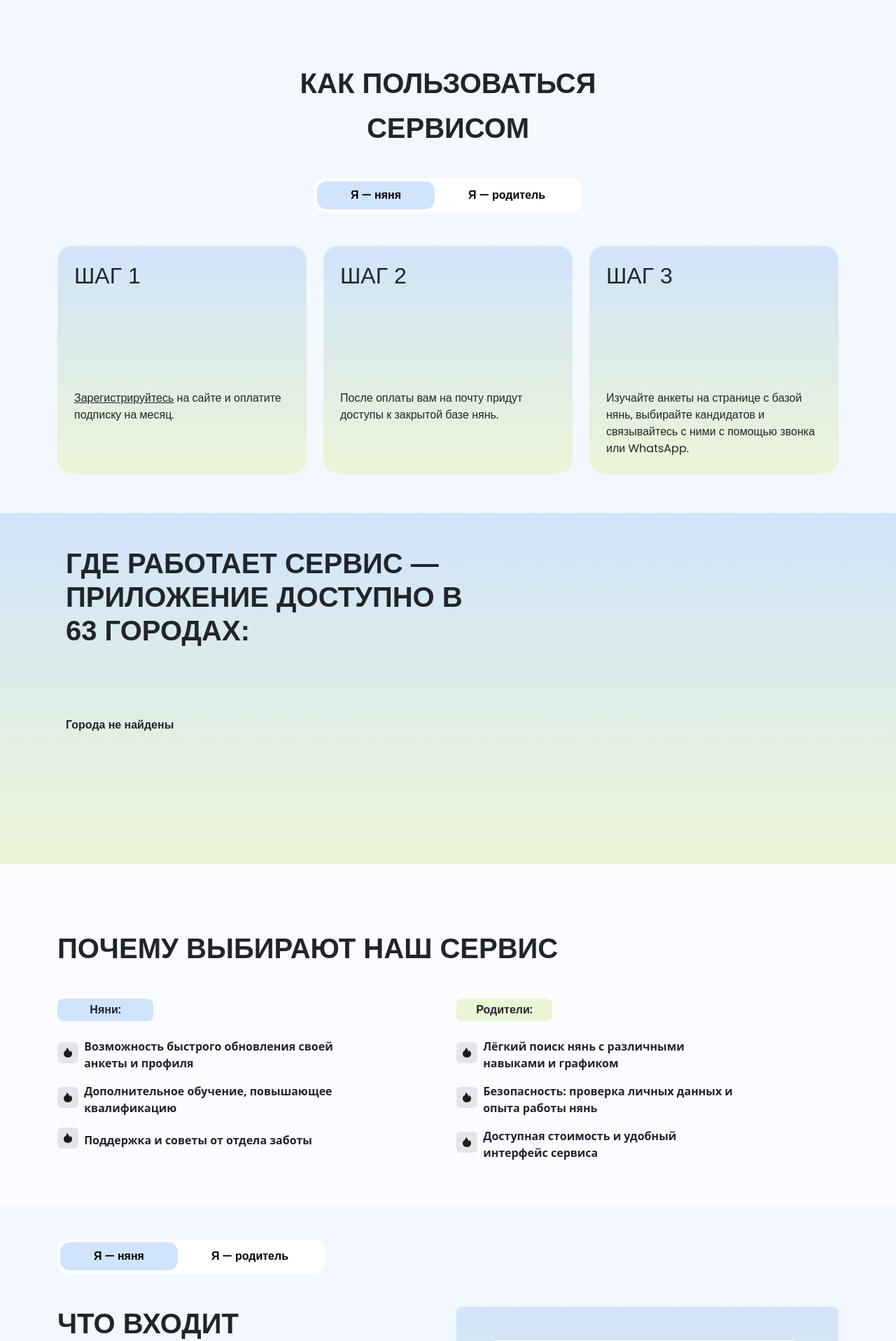
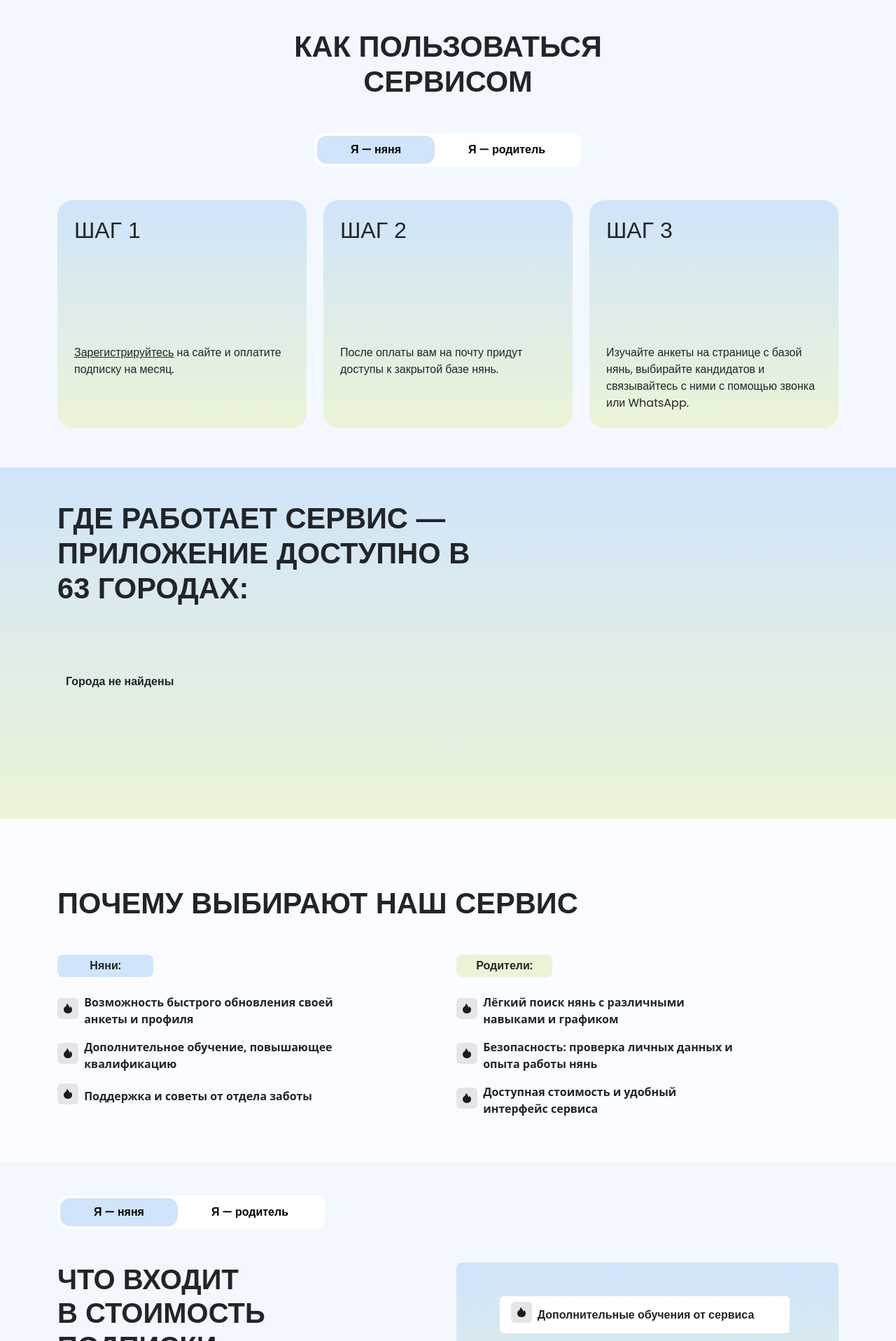
Before and after one commit to servicenanny/servicenanny, a Django app: page / in a window 1280 px wide. Shown: the part 824-2740 px from the top of the page at 70% size. Run offline with Django 5.2, Linux system fonts and the light colour scheme; data that the repository does not hold is empty; some libraries are stand-ins or nearby versions; some web fonts are replaced.

Commit message:
Stylization

```diff
--- a/apps/p_home/templates/home.html
+++ b/apps/p_home/templates/home.html
@@ -36,8 +36,8 @@
         {% include "header.html" with text_color='text-white' %}
         <div class="page-header-info px-2">
             <div class="m-auto w-lg-50 w-md-50 w-sm-100 w-100">
-                <h1 class="text-uppercase text-center text-white fs-lg-2 fs-md-5 fs-sm-6 fs-6">
-                    <strong class="page-header-title mursgothic">
+                <h1 class="text-uppercase text-center text-white">
+                    <strong>
                         <p class="mb-0">Сервис для поиска</p>
                         <p class="mb-0">опытных нянь</p>
                         <p class="mb-0">для вашего ребёнка</p>
@@ -66,12 +66,12 @@
 
     <div id="how-to-use">
         <div class="container py-5">
-            <h1 class="text-uppercase text-center my-5 mursgothic">
-                <strong>
-                    <p>Как пользоваться</p>
+            <strong class="mursgothic">
+                <h1 class="text-uppercase text-center my-5">
+                    <p class="mb-0">Как пользоваться</p>
                     <p>сервисом</p>
-                </strong>
-            </h1>
+                </h1>
+            </strong>
             <div class="justify-content-center d-flex">
                 <ul class="justify-content-center nav nav-pills nav-user-type-bg mb-5 p-1" id="pills-tab" role="tablist">
                     <li class="nav-item navbar-background" role="presentation">
@@ -177,10 +177,12 @@
         <div class="container">
             <div class="row">
                 <div class="col-lg-7 col-md-12 col-sm-12 col-12 row mb-5 mx-0">
-                    <div class="col-lg-12 col-md-6 col-sm-12 col-12">
-                        <h1 class="text-lg-start text-md-start text-sm-center text-center text-uppercase mursgothic">
-                            <strong>где работает сервис — приложение доступно в 63 городах:</strong>
-                        </h1>
+                    <div class="col-lg-12 col-md-6 col-sm-12 col-12 px-0">
+                        <strong class="mursgothic">
+                            <h1 class="text-lg-start text-md-start text-sm-center text-center text-uppercase">
+                                <strong>где работает сервис — приложение доступно в 63 городах:</strong>
+                            </h1>
+                        </strong>
                     </div>
                     <div class="col-lg-12 col-md-6 col-sm-12 col-12 poppins-reg">
                         {% if cities is not none and cities|length > 0 %}
@@ -200,7 +202,11 @@
 
     <div id="why_choose_us">
         <div class="container py-5">
-            <h1 class="my-5 text-uppercase mursgothic text-lg-start text-md-start text-sm-center text-center"><strong>почему выбирают наш сервис</strong></h1>
+            <strong class="mursgothic">
+                <h1 class="my-5 text-uppercase text-lg-start text-md-start text-sm-center text-center">
+                    почему выбирают наш сервис
+                </h1>
+            </strong>
             <div class="row">
                 <div class="col-lg-6 col-md-6 col-sm-12">
                     <div class="rounded-3 background-blue w-lg-25 w-md-50 w-sm-50 text-center mx-lg-0 mx-md-0 mx-sm-auto mb-4 py-1 px-3 poppins-reg">
@@ -233,13 +239,13 @@
     <div id="in_subscribe">
         <div class="container py-5">
             <div class="d-sm-block d-md-none">
-                <h1 class="text-center text-uppercase mb-5 w-100 mursgothic">
-                    <strong>
+                <strong class="mursgothic">
+                    <h1 class="text-center text-uppercase mb-5 w-100">
                         <p class="mb-0">Что входит</p>
                         <p class="mb-0">в стоимость</p>
                         <p class="mb-0">подписки</p>
-                    </strong>
-                </h1>
+                    </h1>
+                </strong>
             </div>
             <div class="justify-content-md-start justify-content-sm-center d-flex">
                 <ul class="justify-content-center nav nav-pills nav-user-type-bg mb-5 p-1" id="pills-tab" role="tablist">
@@ -293,10 +299,13 @@
                         </div>
                         <div class="col-md-6 col-sm-12">
                             <div class="rounded-3 background-linear py-5 px-xl-1 px-lg-1 px-md-2 px-sm-5 d-flex">
-                                <ul class="markers list-inline mx-sm-auto mx-2 justify-content-center">
-                                    <li class="list-group-item list-inline-item rounded bg-white py-2 px-3"><strong>Закрытая страница с базой нянь для родителя</strong></li>
-                                    <li class="list-group-item list-inline-item rounded bg-white py-2 px-3 mt-3"><strong>Подробная анкета в личном кабинете няни</strong></li>
+                                <ul class="markers list-inline mx-auto px-md-auto px-sm-3 px-4 justify-content-center">
+                                    <li class="list-group-item list-inline-item rounded bg-white py-2 px-3"><strong>Дополнительные обучения от сервиса</strong></li>
+                                    <li class="list-group-item list-inline-item rounded bg-white py-2 px-3 mt-3"><strong>Подробная анкета в личном кабинете</strong></li>
                                     <li class="list-group-item list-inline-item rounded bg-white py-2 px-3 mt-3"><strong>Отдел заботы при возникновении вопросов</strong></li>
+                                    <div class="d-flex justify-content-center w-100">
+                                        <div class="list-inline-item bg-white py-2 px-4 mt-4 price"><strong>490₽ / 1 месяц</strong></div>
+                                    </div>
                                 </ul>
                             </div>
                         </div>
@@ -333,9 +342,12 @@
                         </div>
                         <div class="col-md-6 col-sm-12">
                             <div class="rounded-3 background-linear py-5 px-xl-1 px-lg-1 px-md-2 px-sm-5 d-flex">
-                                <ul class="markers list-inline mx-sm-auto mx-2 justify-content-center">
+                                <ul class="markers list-inline mx-auto px-md-auto px-sm-3 px-4 justify-content-center">
                                     <li class="list-group-item list-inline-item rounded bg-white py-2 px-3"><strong>Закрытая страница с базой нянь</strong></li>
                                     <li class="list-group-item list-inline-item rounded bg-white py-2 px-3 mt-3"><strong>Отдел заботы при возникновении вопросов</strong></li>
+                                    <div class="d-flex justify-content-center w-100">
+                                        <div class="list-inline-item bg-white py-2 px-4 mt-4 price"><strong>1490₽ / 1 месяц</strong></div>
+                                    </div>
                                 </ul>
                             </div>
                         </div>
@@ -364,14 +376,14 @@
         class="page-header justify-content-center w-100"
         style="background-image: url('{% static 'img/page-header2.jfif' %}')"
     >
-        <div class="page-header-info w-lg-75 w-md-75 w-sm-100 w-100 m-auto px-lg-auto px-md-auto px-sm-2 px-1 w-md-75 w-sm-100 w-100">
-            <div class="w-100">
-                <h1 class="text-uppercase text-center text-white fs-lg-3 fs-md-5 fs-sm-6 fs-6">
-                    <strong class="page-header-title mursgothic">
-                        <p class="mb-0"><strong class="page-header-title">Найдите работу</strong></p>
-                        <p><strong class="page-header-title">няней в вашем городе</strong></p>
-                    </strong>
-                </h1>
+        <div class="page-header-info px-lg-auto px-md-auto px-sm-2 px-1">
+            <div class="m-auto w-lg-50 w-md-50 w-sm-100 w-100">
+                <strong class=" mursgothic">
+                    <h1 class="text-uppercase text-center text-white">
+                            <p class="mb-0">Найдите работу</p>
+                            <p>няней в вашем городе</p>
+                    </h1>
+                </strong>
             </div>
             <div class="d-flex justify-content-center mt-4">
                 <a href="#" class="me-1">
--- a/static/css/base.css
+++ b/static/css/base.css
@@ -54,7 +54,8 @@
     font-family: MursGothic-WideDark, sans-serif;
 }
 
-.mursgothic > strong {
+.mursgothic h1{
+    font-size: calc(1.4rem + 1.5vw);
     font-weight: 800;
 }
 
--- a/static/css/home.css
+++ b/static/css/home.css
@@ -7,13 +7,8 @@
 }
 
 .page-header-info {
-    padding-top: 10%;
-    padding-bottom: 20%;
-}
-
-.page-header-title {
-    font-size: 1.5em;
-    font-weight: 800;
+    padding-top: 14%;
+    padding-bottom: 14%;
 }
 
 .page-header-btn {
@@ -60,6 +55,13 @@
     background-color: var(--main-background-color);
 }
 
+.price {
+    transform: rotate(357deg);
+}
+
+.price li::before {
+    list-style-type: none!important;
+}
 
 .text-overflow-hidden {
     width : 100px;
--- a/templates/footer.html
+++ b/templates/footer.html
@@ -39,9 +39,9 @@
                 <div class="col-xl-3 col-lg-4 col-md-5 col-sm-12 ms-md-auto mb-4 text-muted">
                     <div class="m-auto">
                         <br />
-                        <span>ИП Муртазина Снежана Валерьевна</span>
-                        <span>ИНН: 210324399274</span>
-                        <span>ОГРНИП: 323169000065417</span>
+                        <p class="mb-0">ИП Муртазина Снежана Валерьевна</p>
+                        <p class="mb-0">ИНН: 210324399274</p>
+                        <p>ОГРНИП: 323169000065417</p>
                     </div>
                 </div>
             </div>
```
